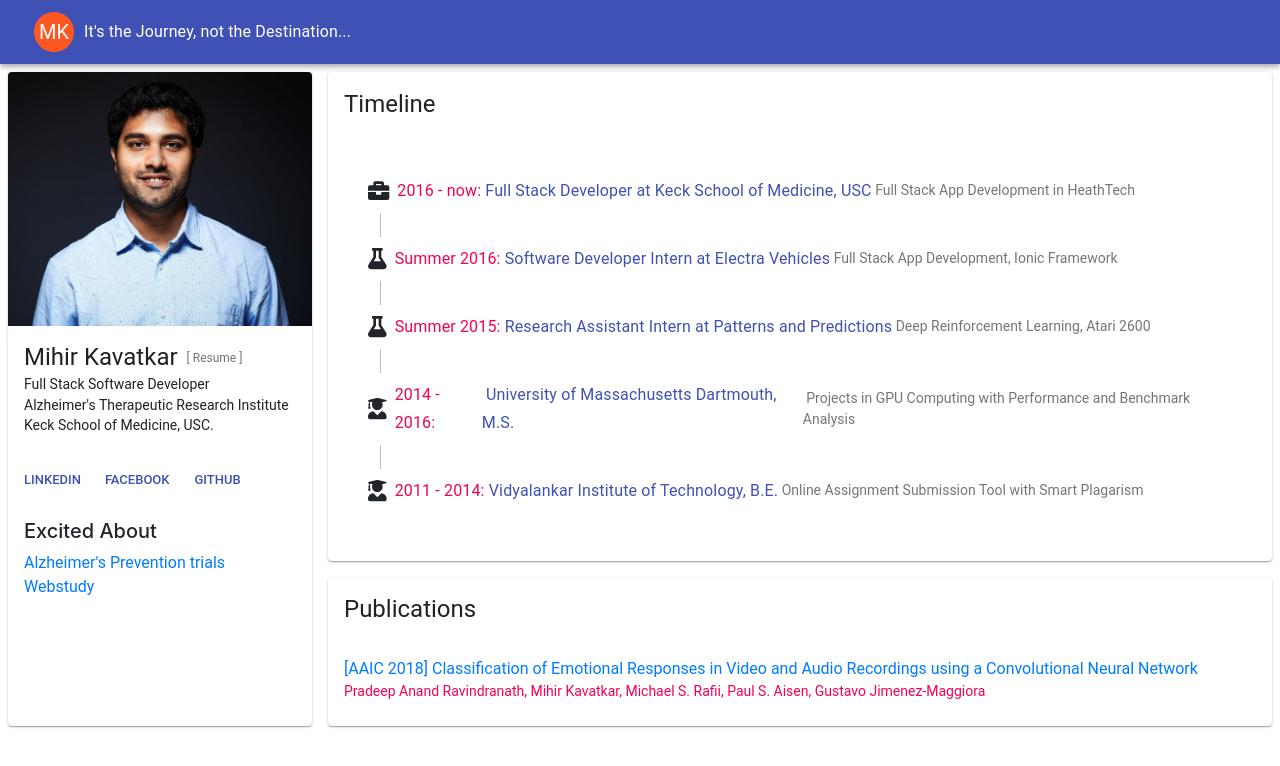
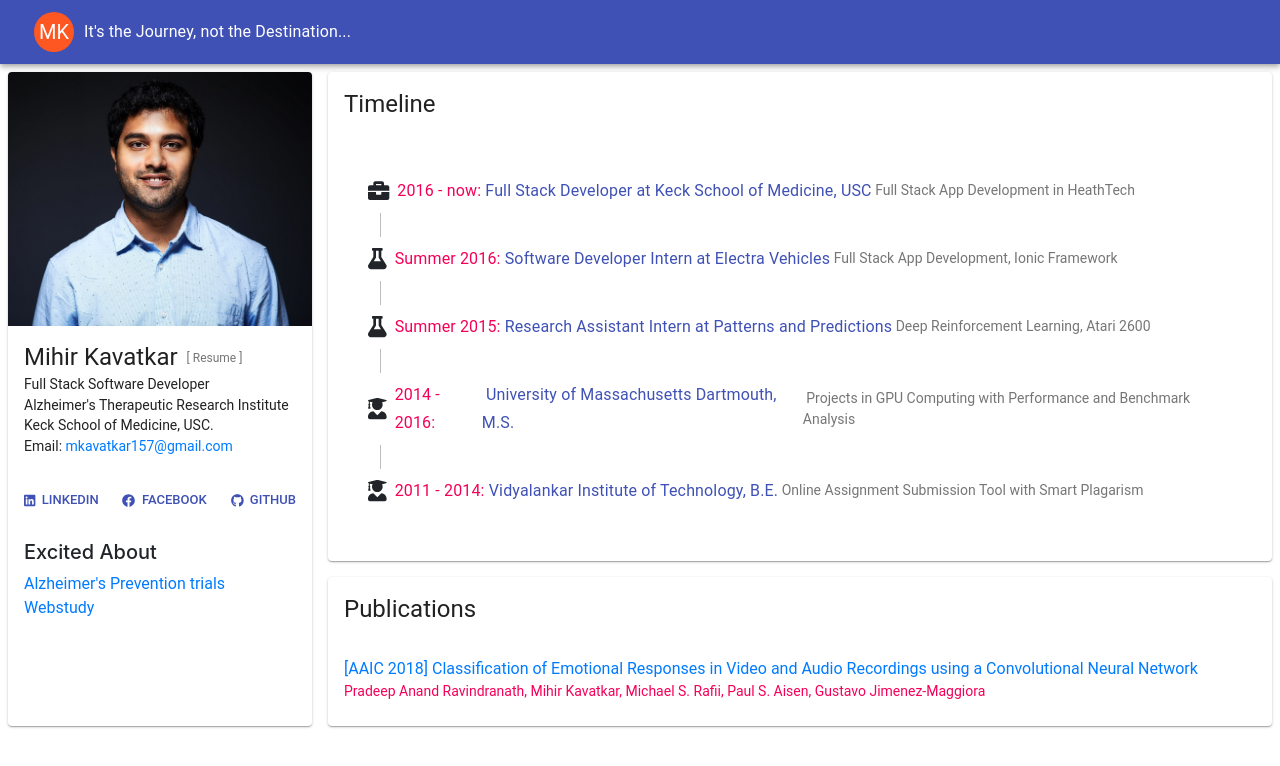
Before and after one commit to mihir19/react-resume, a React (Create React App) app: page / in a window 1280 px wide. Shown: the top 766 px of the page. Built offline with nearby package versions, Linux system fonts and the light colour scheme.

Commit message:
adding email and icons

```diff
--- a/src/Profile.js
+++ b/src/Profile.js
@@ -23,6 +23,7 @@ import withWidth from "@material-ui/core/withWidth";
 import compose from "recompose/compose";
 import ReactGA from "react-ga";
 import { OutboundLink } from "react-ga";
+
 class Profile extends Component {
 	redirectHandler = param => {
 		this.props.history.replace(URLs[param]);
@@ -96,7 +97,9 @@ class Profile extends Component {
 								<Typography component="p" gutterBottom>
 									Full Stack Software Developer <br />
 									Alzheimer's Therapeutic Research Institute <br />
-									Keck School of Medicine, USC.
+									Keck School of Medicine, USC. <br />
+									Email:
+									<a href="mailto:mkavatkar157@gmail.com"> mkavatkar157@gmail.com</a>
 								</Typography>
 							</CardContent>
 							<CardActions>
@@ -106,6 +109,11 @@ class Profile extends Component {
 									target="_blank"
 									href={URLs.linkedIn}
 								>
+									<FontAwesomeIcon
+										icon={["fab", "linkedin"]}
+										// size="lg"
+										style={{ marginRight: "0.5em" }}
+									/>
 									LinkedIn
 								</Button>
 								<Button
@@ -114,9 +122,19 @@ class Profile extends Component {
 									target="_blank"
 									href={URLs.facebook}
 								>
+									<FontAwesomeIcon
+										icon={["fab", "facebook"]}
+										// size="lg"
+										style={{ marginRight: "0.5em" }}
+									/>
 									Facebook
 								</Button>
 								<Button size="small" color="primary" target="_blank" href={URLs.gitHub}>
+									<FontAwesomeIcon
+										icon={["fab", "github"]}
+										// size="lg"
+										style={{ marginRight: "0.5em" }}
+									/>{" "}
 									Github
 								</Button>
 							</CardActions>
```
